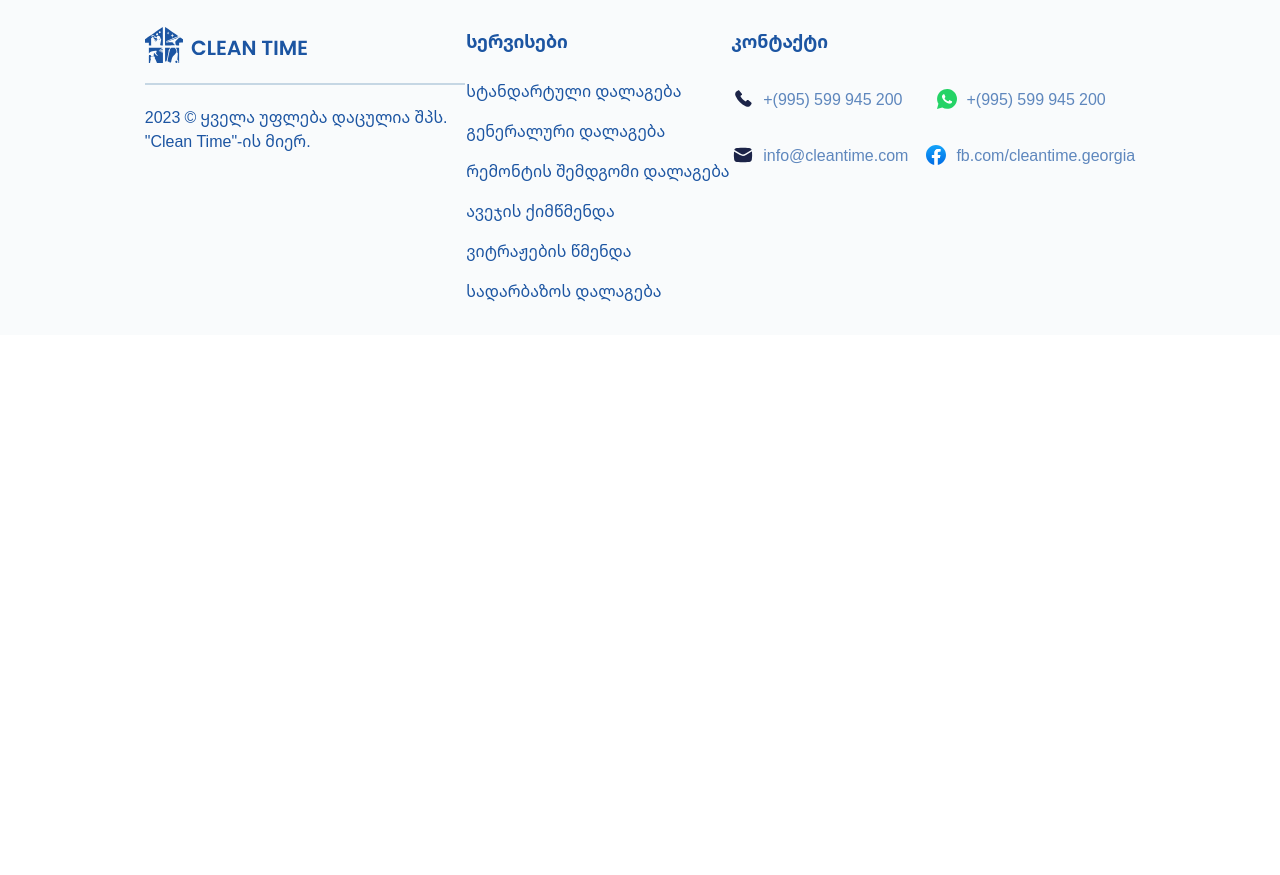
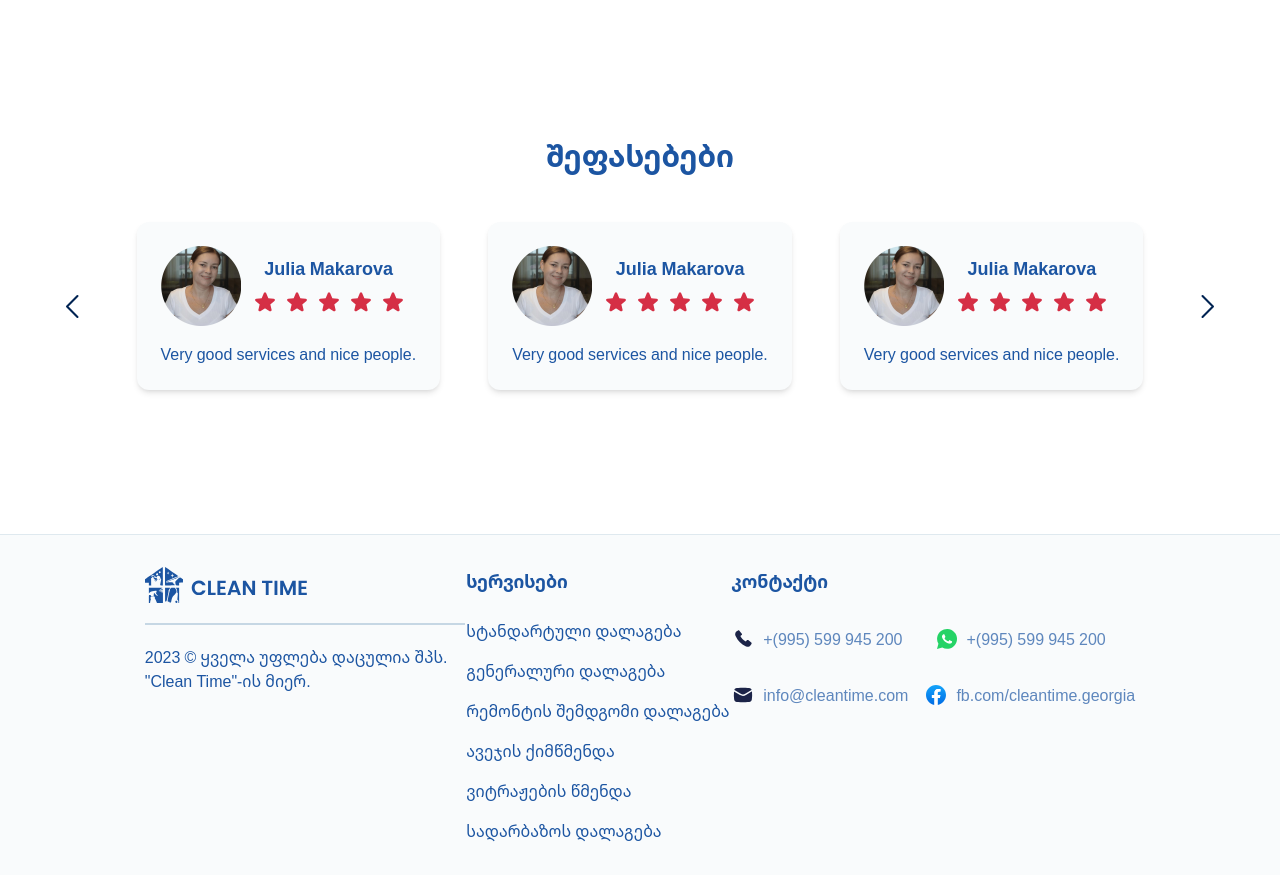
Before and after one commit to digmel/cleantime.ge, a Next.js app: page / in a window 1280 px wide. Shown: the part 3940-4815 px from the top of the page. Before the commit the page ends 4275 px from the top, so only its background shows below. Built offline with nearby package versions, Linux system fonts and the light colour scheme.

Commit message:
fix: review section

```diff
--- /dev/null
+++ b/components/ReviewCard.tsx
@@ -0,0 +1,49 @@
+import React from "react";
+import Image from "next/image";
+import { Text } from "./Text";
+import { StarIcon } from "../icons";
+
+type TCard = {
+  name: string;
+  body: string;
+  image?: string;
+  className?: string;
+};
+
+export const ReviewCard = ({ name, body, image, className }: TCard) => {
+  return (
+    <div
+      className={`bg-gray-100 rounded-xl max-w-xs shadow-md -bottom-4 py-6 px-6 ${className}`}
+    >
+      <div className="flex flex-row">
+        {image && (
+          <Image
+            src={`/assets/${image}.png`}
+            width={80}
+            height={80}
+            alt="1"
+            quality={100}
+          />
+        )}
+
+        <div className="flex flex-col justify-start items-center ml-3">
+          <Text variant="subtitle" className="mb-2 mt-2">
+            {name}
+          </Text>
+
+          <div className="flex gap-2 flex-row justify-center items-center">
+            <StarIcon />
+            <StarIcon />
+            <StarIcon />
+            <StarIcon />
+            <StarIcon />
+          </div>
+        </div>
+      </div>
+
+      <div className="mt-4">
+        <Text variant="body">{body}</Text>
+      </div>
+    </div>
+  );
+};
--- /dev/null
+++ b/components/ReviewSection.tsx
@@ -0,0 +1,63 @@
+import React from "react";
+import { Text } from ".";
+import { usePlatform } from "../hooks";
+import { ArrowLeftIcon, ArrowRightIcon } from "../icons";
+import { ReviewCard } from "./ReviewCard";
+
+export const ReviewSection = () => {
+  const isMobile = usePlatform();
+  return (
+    <div className="md:my-36 my-16">
+      <div className="flex justify-center flex-col items-center">
+        <Text variant="title">შეფასებები</Text>
+
+        {isMobile ? (
+          <>
+            <div className="scale-90 mt-6 flex flex-row gap-2 -mx-4">
+              <div className="flex justify-center items-center">
+                <ArrowLeftIcon />
+              </div>
+              <ReviewCard
+                name="Julia Makarova"
+                image="reviewPerson"
+                body="Very good services and nice people."
+              />
+
+              <div className="flex justify-center items-center">
+                <ArrowRightIcon />
+              </div>
+            </div>
+          </>
+        ) : (
+          <>
+            <div className="mt-12 flex flex-row gap-12">
+              <div className="flex justify-center items-center">
+                <ArrowLeftIcon />
+              </div>
+
+              <ReviewCard
+                name="Julia Makarova"
+                image="reviewPerson"
+                body="Very good services and nice people."
+              />
+              <ReviewCard
+                name="Julia Makarova"
+                image="reviewPerson"
+                body="Very good services and nice people."
+              />
+              <ReviewCard
+                name="Julia Makarova"
+                image="reviewPerson"
+                body="Very good services and nice people."
+              />
+
+              <div className="flex justify-center items-center">
+                <ArrowRightIcon />
+              </div>
+            </div>
+          </>
+        )}
+      </div>
+    </div>
+  );
+};
--- a/components/index.ts
+++ b/components/index.ts
@@ -10,3 +10,5 @@ export * from "./HeroSection";
 export * from "./ServicesSection";
 export * from "./AboutSection";
 export * from "./SocialsInfo";
+export * from "./ReviewCard";
+export * from "./ReviewSection";
--- a/pages/index.tsx
+++ b/pages/index.tsx
@@ -3,6 +3,7 @@ import {
   ContactSection,
   HeroSection,
   Layout,
+  ReviewSection,
   ServicesSection,
 } from "../components";
 
@@ -13,6 +14,7 @@ export default function Home() {
       <ServicesSection />
       <AboutSection />
       <ContactSection />
+      <ReviewSection />
     </Layout>
   );
 }
```
Also changed, not shown: public/assets/reviewPerson.png (added).
